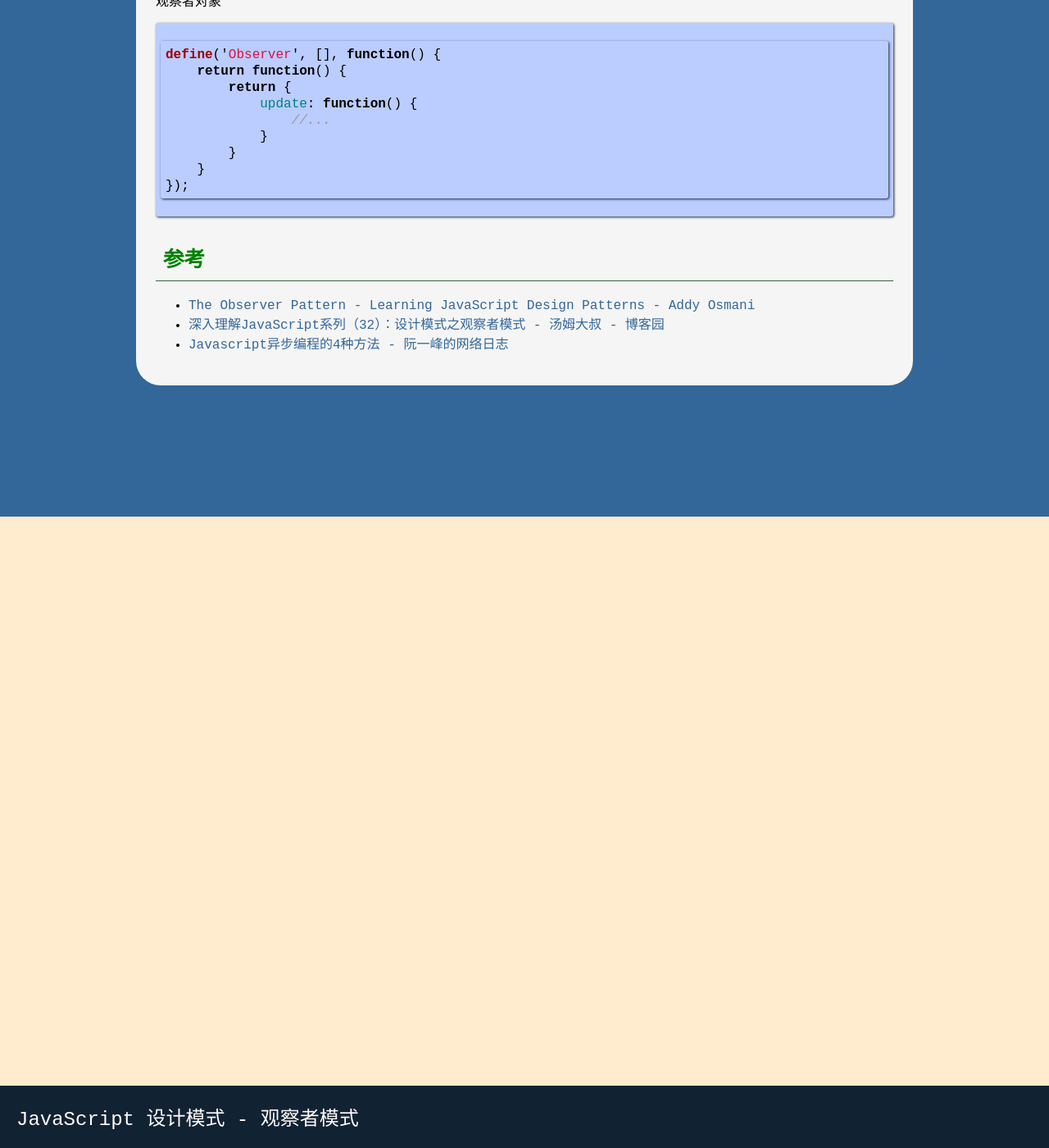
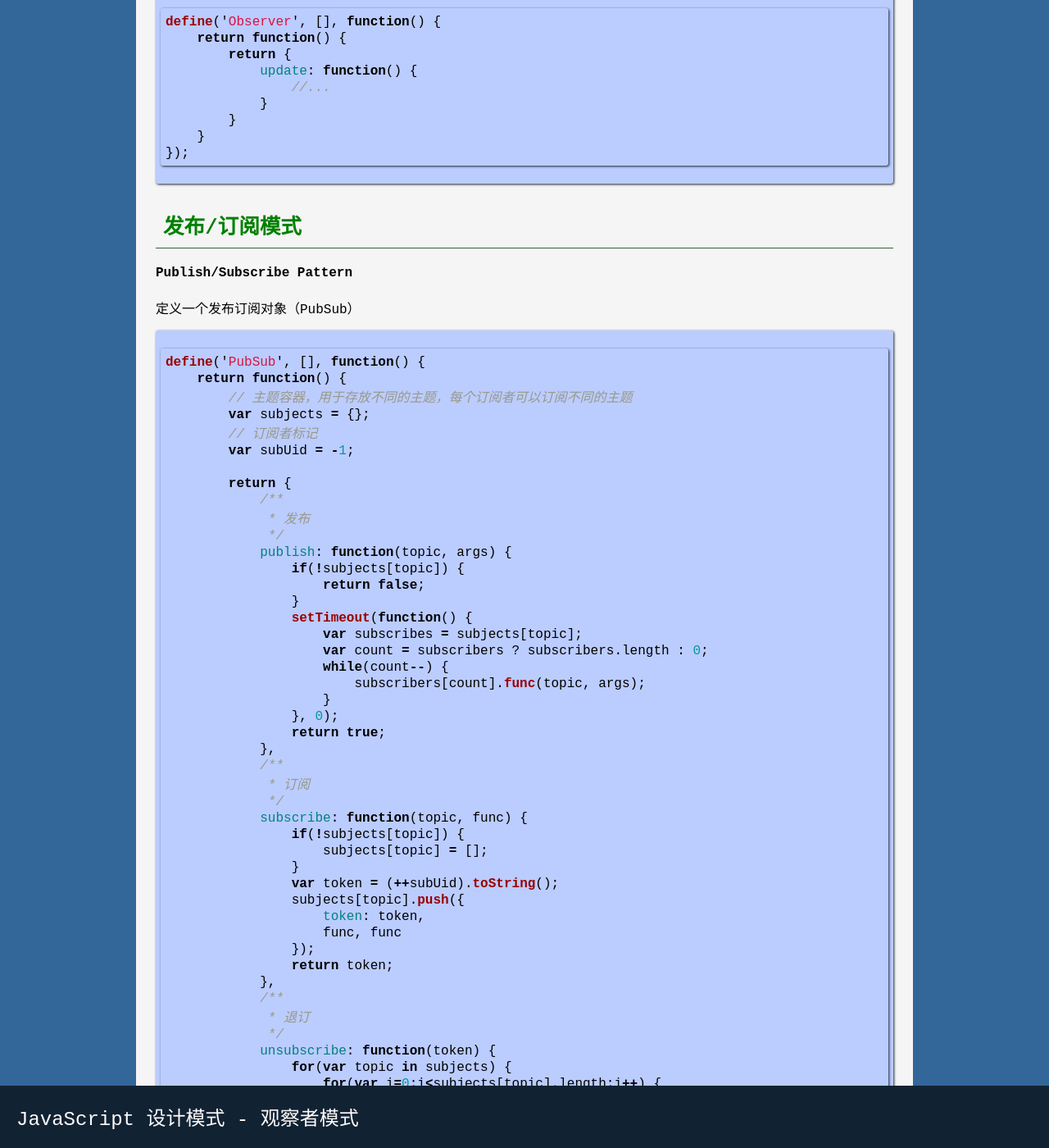
Before and after one commit to rzning/blog-2017, a Jekyll site: the page built from _posts/2017-03-27-js-pattern-observer.md, in a window 1280 px wide and 1400 px high, scrolled down 1957 px. Shown: the whole window at 82% size. Built offline with Jekyll 4.4.1, drawn with Linux system fonts in a browser that asks for light colours; some of the changed text lies outside the part shown.

Commit message:
Updated : blog `js-pattern-observer.md`

````diff
--- a/_posts/2017-03-27-js-pattern-observer.md
+++ b/_posts/2017-03-27-js-pattern-observer.md
@@ -102,6 +101,90 @@ define('Observer', [], function() {
 });
 ```
 
+## 发布/订阅模式
+#### Publish/Subscribe Pattern
+
+定义一个发布订阅对象（PubSub）
+
+```js
+define('PubSub', [], function() {
+    return function() {
+        // 主题容器，用于存放不同的主题，每个订阅者可以订阅不同的主题
+        var subjects = {};
+        // 订阅者标记
+        var subUid = -1;
+
+        return {
+            /**
+             * 发布
+             */
+            publish: function(topic, args) {
+                if(!subjects[topic]) {
+                    return false;
+                }
+                setTimeout(function() {
+                    var subscribes = subjects[topic];
+                    var count = subscribers ? subscribers.length : 0;
+                    while(count--) {
+                        subscribers[count].func(topic, args);
+                    }
+                }, 0);
+                return true;
+            },
+            /**
+             * 订阅
+             */
+            subscribe: function(topic, func) {
+                if(!subjects[topic]) {
+                    subjects[topic] = [];
+                }
+                var token = (++subUid).toString();
+                subjects[topic].push({
+                    token: token,
+                    func, func
+                });
+                return token;
+            },
+            /**
+             * 退订
+             */
+            unsubscribe: function(token) {
+                for(var topic in subjects) {
+                    for(var i=0;i<subjects[topic].length;i++) {
+                        if(subjects[topic][i].token === token) {
+                            subjects[topic].splice(i, 1);
+                            return token;
+                        }
+                    }
+                }
+                return false;
+            }
+        };
+    };
+});
+```
+
+一个简单的订阅/发布示例
+
+```js
+require(['PubSub'], function(PubSub) {
+    var pubsub = new PubSub();
+    // 订阅 'ex1' 主题，返回订阅者标识
+    var subscriber = pubsub.subscribe('ex1', function(topic, data) {
+        console.log(topic+' : '+data);
+    });
+    // 发布
+    pubsub.publish('ex1', 'hello world!');
+    // 退订
+    pubsub.unsubscribe(subscriber);
+});
+```
+
+## 应用实例
+
+利用观察者模式实现事件的绑定和触发功能
+
+
 
 
 
````
Also changed, not shown: other parts of _posts/2017-03-27-js-pattern-observer.md (+1 -2 lines).
